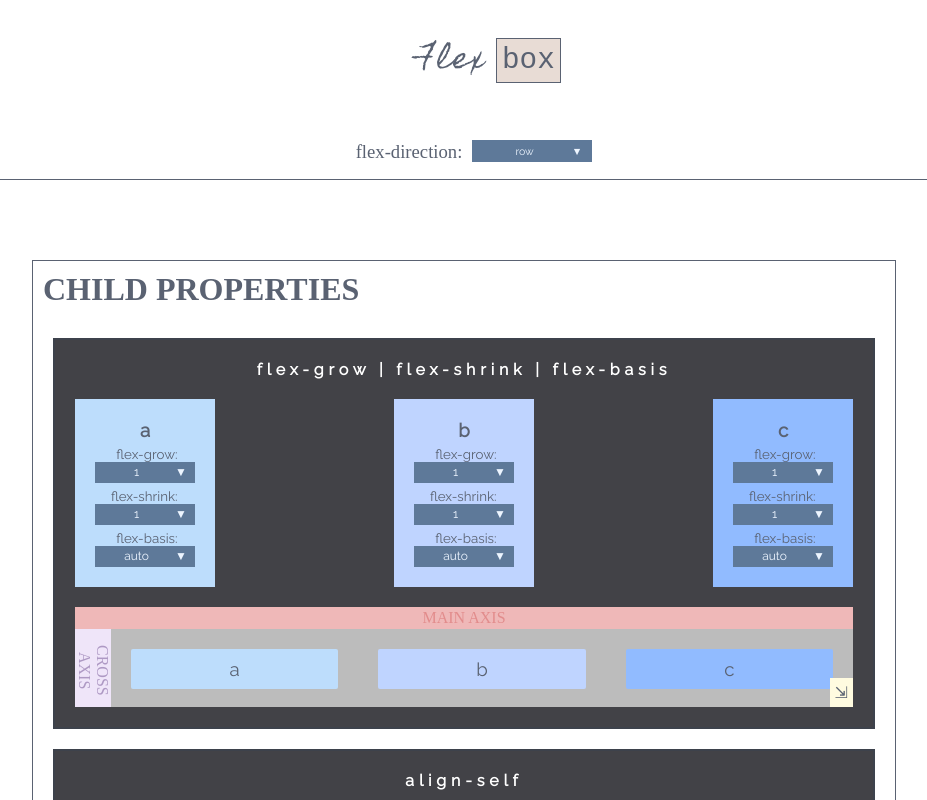
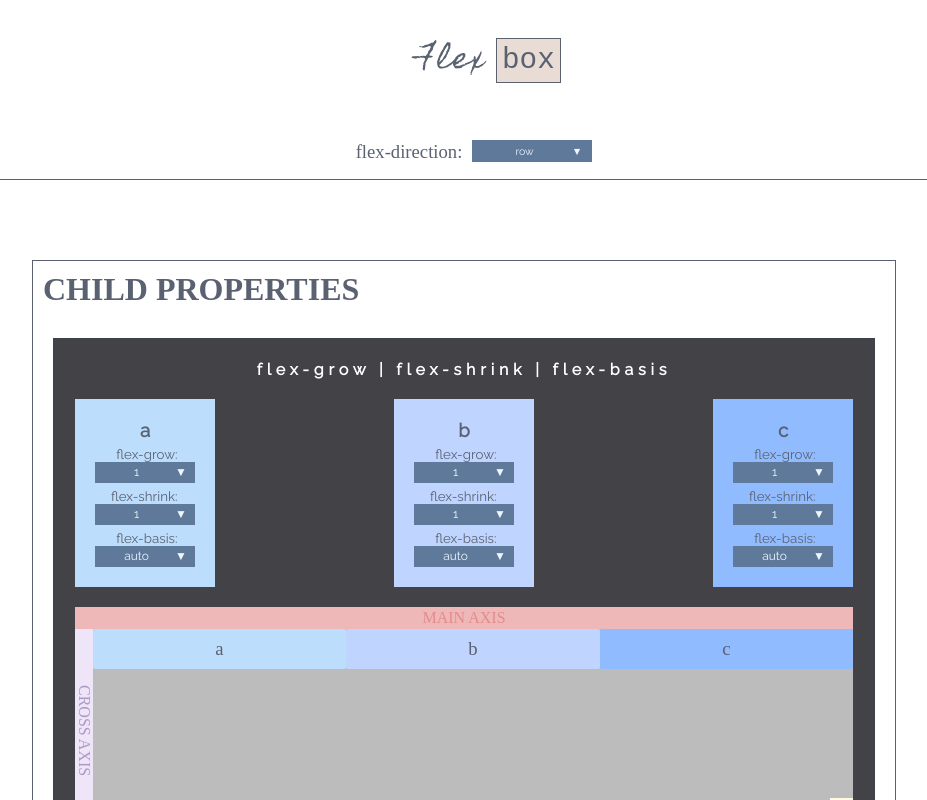
Before and after one commit to mlizchap/flex-box-guide, a React (Create React App) app: page / in a window 1280 px wide. Shown: the top 800 px of the page, without its empty margins (176-1103 px from the left). Built offline with nearby package versions, Linux system fonts and the light colour scheme; a web font is replaced by a local one.

Commit message:
added max and min restraints for resizing the display box on the x axis

```diff
--- a/src/components/childPropertiesSection/FlexDisplayContainer.js
+++ b/src/components/childPropertiesSection/FlexDisplayContainer.js
@@ -39,6 +39,7 @@ class FlexDisplayContainer extends Component {
                                 order={this.props.order[`${item}`]}
                                 letter={item}
                                 bgColor={globalStyle.childPropColors[`${item}`]}
+                                flexDisplay={this.props.flexDirection}
                             />
                         )
                     })}
--- a/src/components/childPropertiesSection/FlexDisplayItem.js
+++ b/src/components/childPropertiesSection/FlexDisplayItem.js
@@ -3,7 +3,7 @@ import styled from 'styled-components';
 import { globalStyle } from '../../globalStyle';
 
 
-class ChildPropsItem extends Component {
+class FlexDisplayItem extends Component {
     render() {
         return (
             <Item {...this.props}>
@@ -13,7 +13,7 @@ class ChildPropsItem extends Component {
     }
 }
 
-export default ChildPropsItem;
+export default FlexDisplayItem;
 
 const Item = styled.div`
     flex-grow: ${props => props.flexGrow};
@@ -22,12 +22,11 @@ const Item = styled.div`
     align-self: ${props => props.alignSelf};
     order: ${props => props.order}
     background-color: ${props => props.bgColor};
-    width: 40px;
     height: 40px;
     line-height: 40px;
-    margin: 20px 20px;
     border-radius: 2px;
     font-size: 14pt;
     text-align: center;
     color: ${globalStyle.mainColor}
+    font-family: ${globalStyle.titleFont}
 `
--- a/src/components/childPropertiesSection/ItemInfoCard.js
+++ b/src/components/childPropertiesSection/ItemInfoCard.js
@@ -66,6 +66,7 @@ class ItemCardDisplay extends Component {
        })
     }
     render() {
+        // console.log(this.props.flexDirection)
         return (
             <div>
                 <ItemCardStyle bgColor={globalStyle.childPropColors[`${this.props.item}`]}>
--- a/src/components/resizable.js
+++ b/src/components/resizable.js
@@ -31,7 +31,7 @@ export default (ChildComponent, divWidth) => {
             super(props);
             this.state = {
                 width: '100%',
-                height: '100px',
+                height: '220px',
             }
             this.boxRef = React.createRef();
             this.childCompRef = React.createRef();
@@ -41,13 +41,20 @@ export default (ChildComponent, divWidth) => {
             window.addEventListener('mouseup', this.stopResizing, false);
         }
         startResizing = (e) => {
-            console.log(e.clientY)
-            console.log(parseInt(this.boxRef.current.style.height))
+            let maxPos = document.body.clientWidth - this.boxRef.current.offsetLeft;
 
-            this.setState({
-                width: (e.clientX - this.boxRef.current.offsetLeft + 10) + 'px',
-                height: (e.clientY - this.boxRef.current.getBoundingClientRect().top + 10) + 'px'
-            })
+            console.log("client", e.clientY)
+
+            if (e.clientX < maxPos && e.clientX > 300) {
+                this.setState({
+                    width: (e.clientX - this.boxRef.current.offsetLeft + 10) + 'px',
+                    height: (e.clientY - this.boxRef.current.getBoundingClientRect().top + 10) + 'px'
+                })
+            }
+
+        }
+        getWindowSize() {
+            console.log(document.body.clientWidth)
         }
         stopResizing = (e) => {
             window.removeEventListener('mousemove', this.startResizing, false);
```
